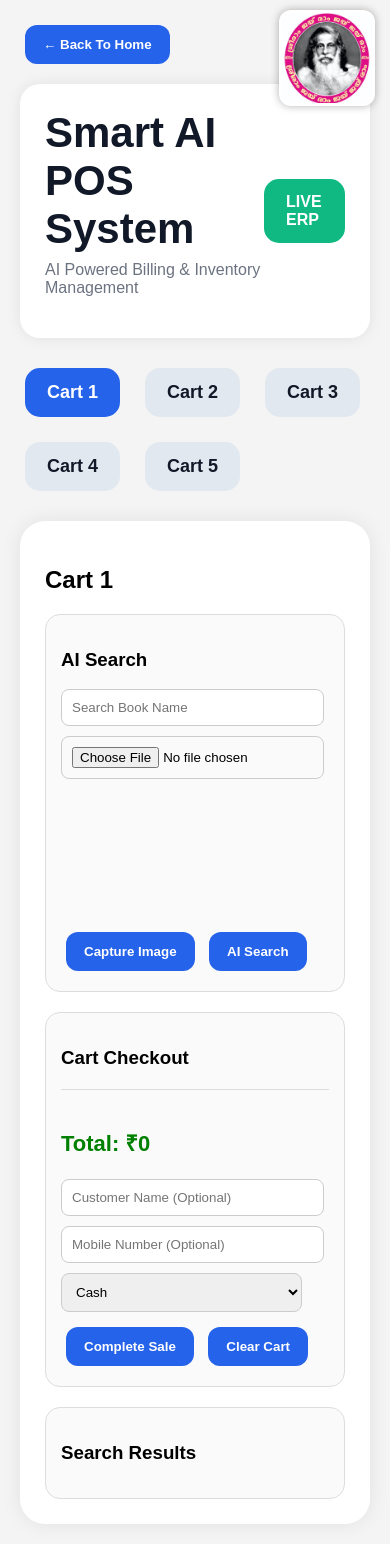
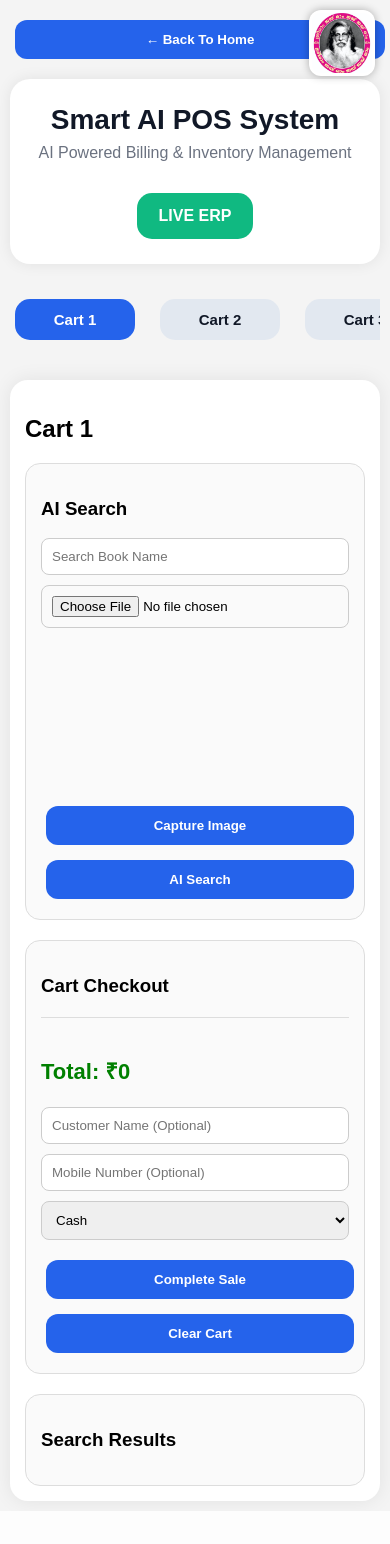
Before and after one commit to srbhagavathkrishna-oss/SNG-BOOK-STORE, a Flask app: page /sell-book in a window 390 px wide. After the commit the page ends 1509 px from the top, so only its background shows below. Run offline with Flask 3, Linux system fonts and the light colour scheme.

Commit message:
Describe changes

```diff
--- a/templates/base.html
+++ b/templates/base.html
@@ -2,7 +2,8 @@
 <html lang="en">
 
 <head>
-
+    <meta name="viewport"
+      content="width=device-width, initial-scale=1.0">
     <meta charset="UTF-8">
 
     <meta name="viewport"
--- a/templates/sell_book.html
+++ b/templates/sell_book.html
@@ -443,11 +443,108 @@ select{
 
 /* MOBILE */
 
+/* MOBILE RESPONSIVE */
+
 @media(max-width:900px){
 
+    body{
+
+        padding:10px;
+
+    }
+
+    .main-container{
+
+        display:flex;
+
+        flex-direction:column;
+
+        gap:20px;
+
+    }
+
     .pos-layout{
 
-        grid-template-columns:1fr;
+        display:flex;
+
+        flex-direction:column;
+
+        gap:20px;
+
+    }
+
+    .cart-tabs{
+
+        overflow-x:auto;
+
+        flex-wrap:nowrap;
+
+        padding-bottom:10px;
+
+    }
+
+    .cart-tab{
+
+        min-width:120px;
+
+        font-size:15px;
+
+        padding:12px;
+
+    }
+
+    .pos-header{
+
+        flex-direction:column;
+
+        text-align:center;
+
+        gap:15px;
+
+    }
+
+    .pos-header h1{
+
+        font-size:28px;
+
+    }
+
+    .cart-panel{
+
+        padding:15px;
+
+        border-radius:18px;
+
+    }
+
+    .book-result img{
+
+        height:180px;
+
+    }
+
+    button{
+
+        width:100%;
+
+        margin-top:10px;
+
+    }
+
+    input,
+    select{
+
+        width:100%;
+
+        box-sizing:border-box;
+
+    }
+
+    .top-logo img{
+
+        width:60px;
+
+        height:60px;
 
     }
 
```
Also changed, not shown: static/style.css (+49 -0 lines).
